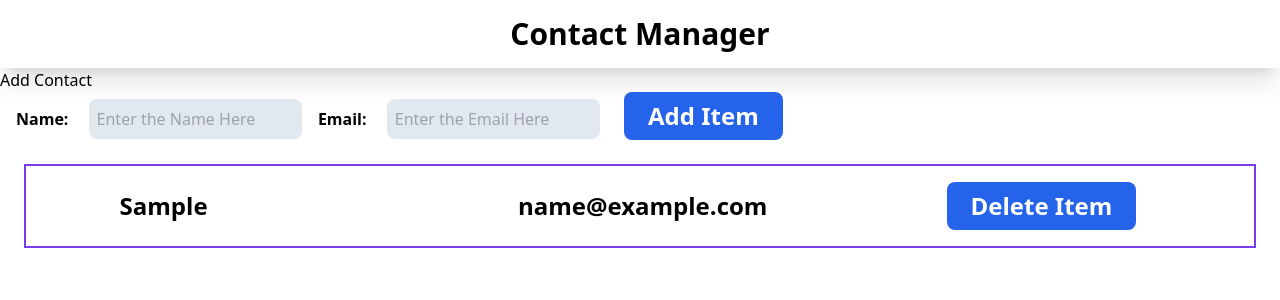
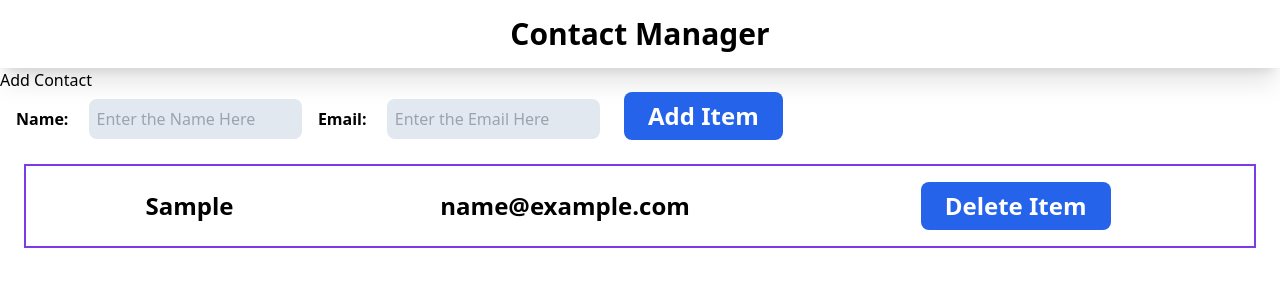
Before and after one commit to Ujjal-ENG/react-learn, a React (Create React App) app: page / in a window 1280 px wide. Both pictures are taken after typing "Sample", "name@example.com" into the empty fields and a click on the button "Add Item". Shown: the top 300 px of the page. Built offline with nearby package versions, Linux system fonts and the light colour scheme.

Commit message:
done the deletefunctionlity

```diff
--- a/package.json
+++ b/package.json
@@ -10,6 +10,8 @@
         "react-dom": "^18.2.0",
         "react-icons": "^4.7.1",
         "react-scripts": "5.0.1",
+        "react-uuid": "^2.0.0",
+        "uuidv4": "^6.2.13",
         "web-vitals": "^2.1.4"
     },
     "scripts": {
--- a/src/App.js
+++ b/src/App.js
@@ -3,15 +3,21 @@ import { useEffect } from 'react';
 import { useState } from 'react';
 import AddCard from './components/AddCard';
 import ContactList from './components/ContactList';
+import Header from './components/Header';
 
-import Header from './components/Header';
+import uuid from 'react-uuid';
 
 const App = () => {
     const LOACAL_STORAGE_KEY = 'contacts';
     const [contacts, setContacts] = useState([]);
 
     const addContactHandler = (contact) => {
-        setContacts([...contacts, contact]);
+        setContacts([...contacts, { id: uuid(), ...contact }]);
+    };
+
+    const removeItem = (id) => {
+        const filteredID = contacts.filter((el) => el.id !== id);
+        setContacts(filteredID);
     };
 
     useEffect(() => {
@@ -27,7 +33,7 @@ const App = () => {
         <>
             <Header />
             <AddCard addContactHandler={addContactHandler} />
-            <ContactList contacts={contacts} />
+            <ContactList contacts={contacts} removeItem={removeItem} />
         </>
     );
 };
--- a/src/components/ContactCard.jsx
+++ b/src/components/ContactCard.jsx
@@ -3,11 +3,15 @@ import React from 'react';
 const ContactCard = (props) => {
     return (
         <>
-            <div key={props.el.id} className="border-2 border-violet-600 p-4 m-6 flex justify-around items-center">
+            <div className="border-2 border-violet-600 p-4 m-6 flex justify-around items-center">
                 <h1 className="text-2xl font-semibold">{props.el.name}</h1>
-                <h1 className="text-2xl font-semibold">{props.el.id}</h1>
+
                 <h1 className="text-2xl font-semibold">{props.el.email}</h1>
-                <button className=" mx-6 bg-blue-600 px-6 py-2 rounded-lg text-white font-bold text-2xl cursor-pointer active:px-5 active:py-1 transition-all">Delete Item</button>
+                <button
+                    className=" mx-6 bg-blue-600 px-6 py-2 rounded-lg text-white font-bold text-2xl cursor-pointer active:px-5 active:py-1 transition-all"
+                    onClick={() => props.clickHanderler(props.el.id)}>
+                    Delete Item
+                </button>
             </div>
         </>
     );
--- a/src/components/ContactList.jsx
+++ b/src/components/ContactList.jsx
@@ -2,11 +2,14 @@ import React from 'react';
 import ContactCard from './ContactCard';
 
 const ContactList = (props) => {
+    const deleteContact = (id) => {
+        props.removeItem(id);
+    };
     const renderContactList = props.contacts.map((el) => {
         return (
-            <>
-                <ContactCard el={el} />
-            </>
+            <div key={el.id}>
+                <ContactCard el={el} clickHanderler={deleteContact} />
+            </div>
         );
     });
     return renderContactList;
```
Also changed, not shown: 1 other file (tests, documents, lock files or other folders).
